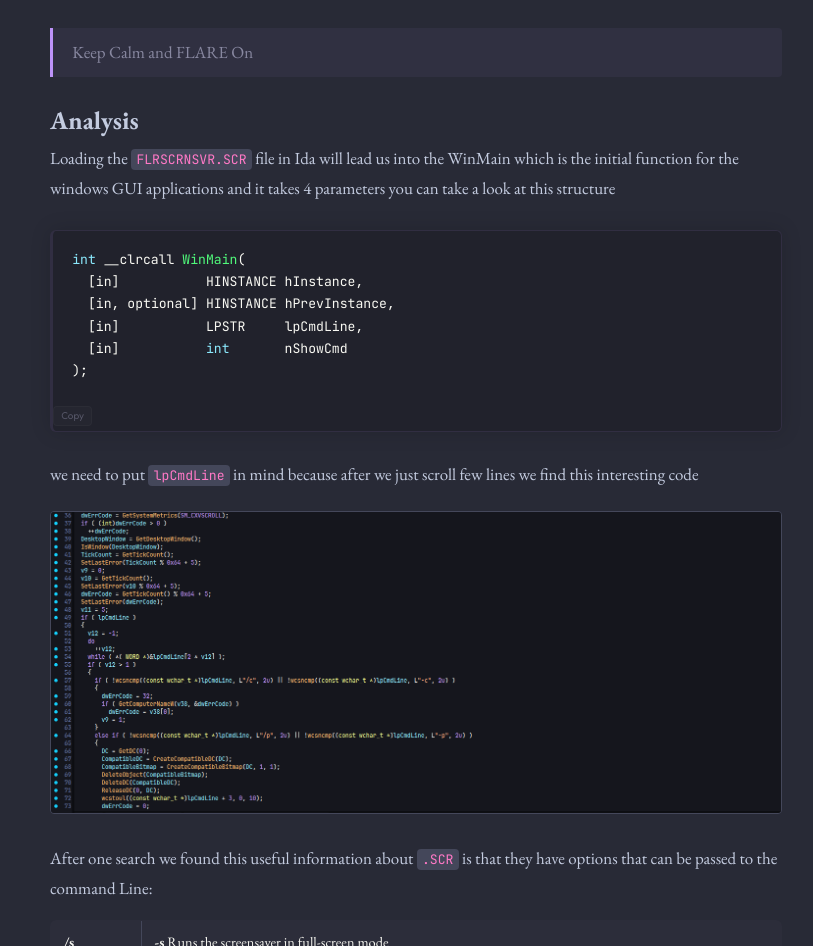
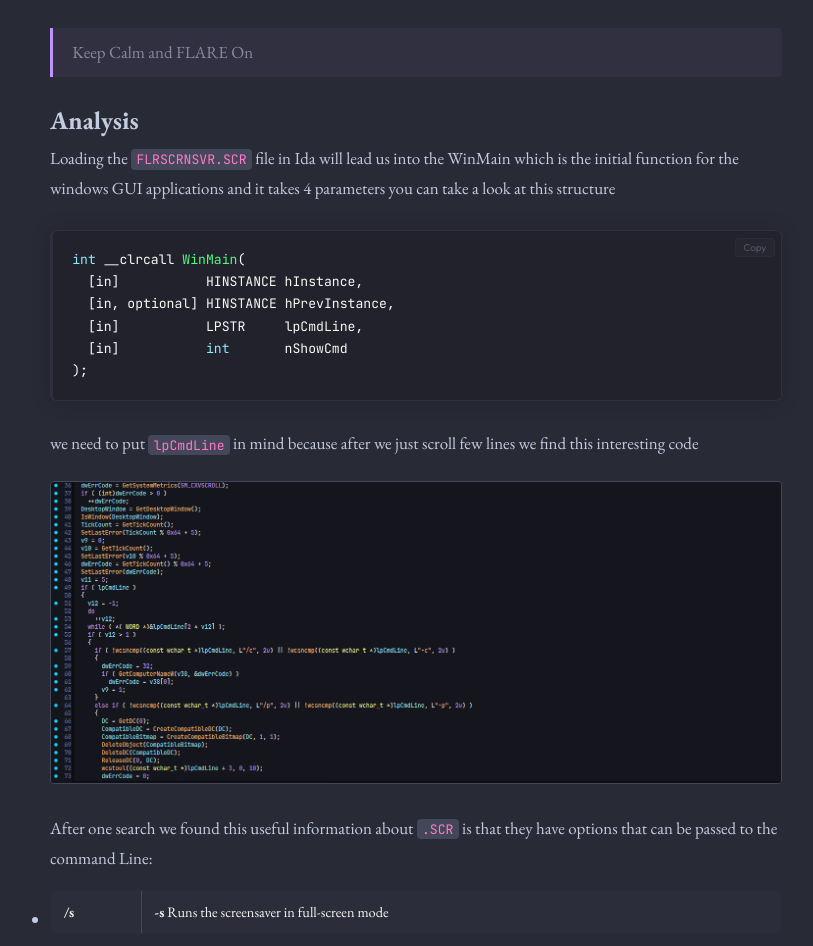
Before and after one commit to hazouka/hazouka.github.io, a Jekyll site: the page built from _posts/2026-04-18-crackmesone-ctf-flrscrnsvrscr.md, in a window 1280 px wide. Shown: the part 916-1862 px from the top of the page, without its empty margins (224-1037 px from the left). Built offline with Jekyll 4.4.1, drawn with Linux system fonts in a browser that asks for light colours; a style sheet for code colours, icons or effects is not loaded; some of the changed text lies outside the part shown.

Commit message:
copy button positioned top-right

```diff
--- a/assets/css/style.css
+++ b/assets/css/style.css
@@ -1015,6 +1015,10 @@ kbd {
 .code-lang { display: none; }
 
 .copy-btn {
+  position: absolute;
+  top: 0.4rem;
+  right: 0.4rem;
+  z-index: 5;
   background: rgba(255,255,255,0.04);
   border: 1px solid rgba(255,255,255,0.06);
   border-radius: 4px;
```
